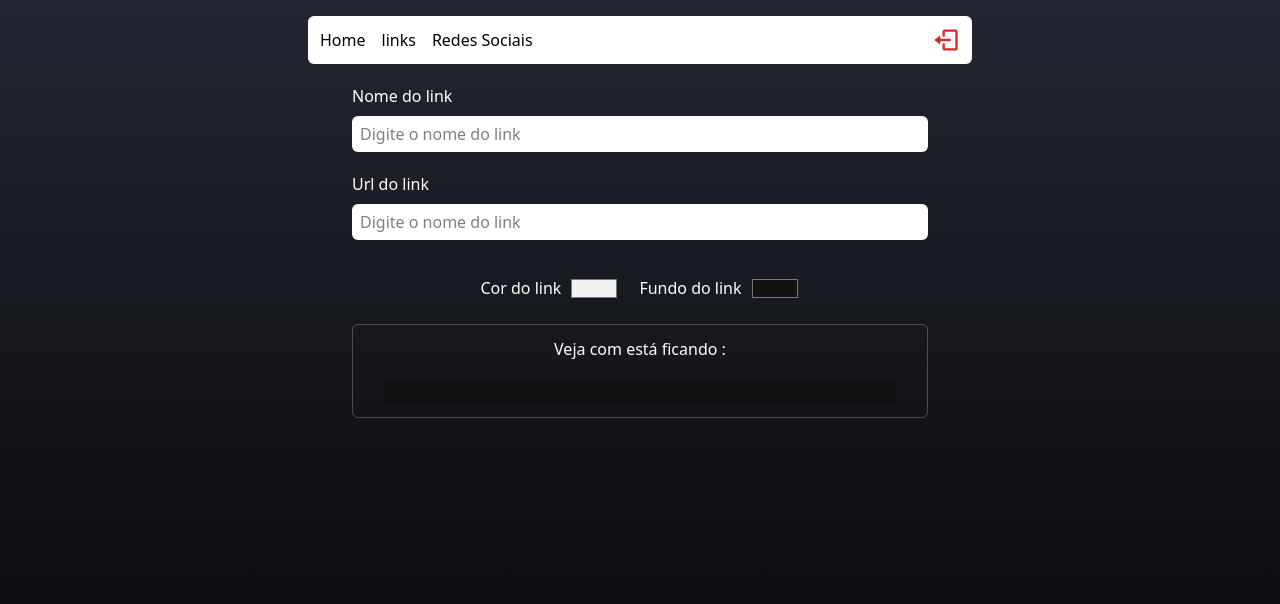
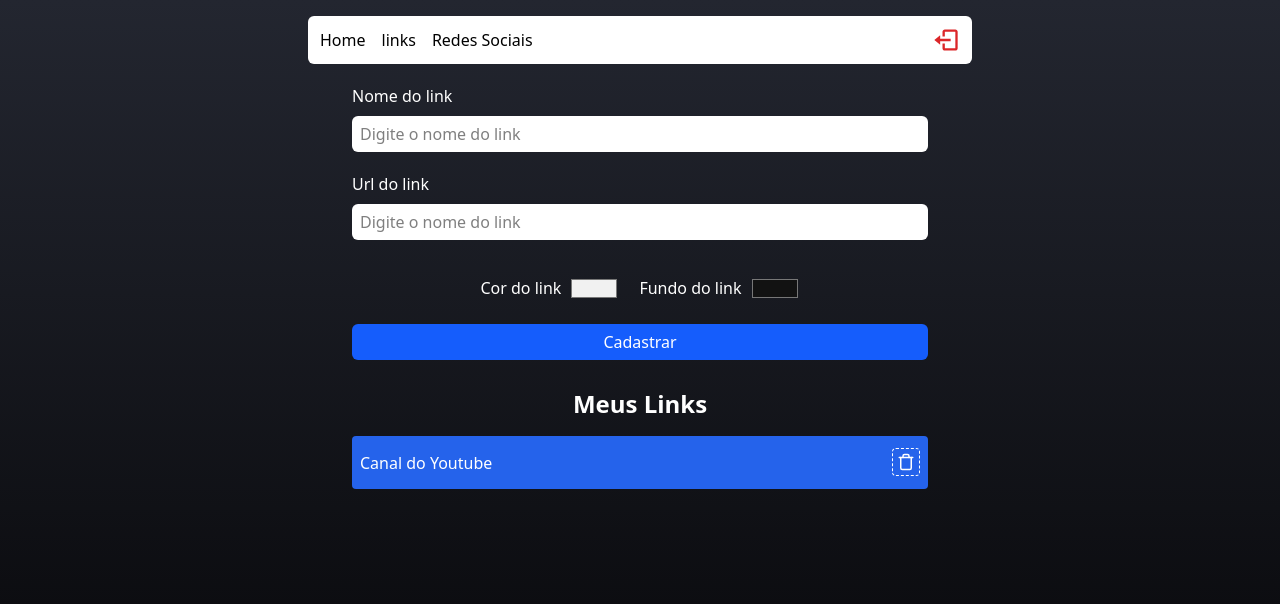
Before and after one commit to marceloAugustoSG/dev-link, a React (Vite) app: page /admin in a window 1280 px wide. Shown: the top 604 px of the page. Built offline with nearby package versions, Linux system fonts and the light colour scheme; no server answers; sample sign-in values are in the browser's storage.

Commit message:
criando preview e meus links

```diff
--- a/src/pages/admin/index.tsx
+++ b/src/pages/admin/index.tsx
@@ -1,6 +1,7 @@
 import { useState } from "react";
 import { Header } from "../../components/Header";
 import Input from "../../components/social/Input";
+import { FiTrash } from "react-icons/fi";
 
 export default function Admin() {
     const [nameInput, setNameInput] = useState("");
@@ -35,6 +36,7 @@
                 </div>
             </section>
 
+            {nameInput !== '' && (
                 <div className="flex items-center justify-start flex-col mb-7 p-1 border-gray-100/25 border rounded-md">
                     <label className="text-white font-medium mt-2 mb-3">Veja com está ficando :</label>
                     <article className="w-11/12 max-w-lg flex flex-col items-center justify-between bg-zinc-900 rounded px-1 py-3"
@@ -42,6 +44,22 @@
                         <p style={{ color: colorInput }} className="md:text-lg text-base">{nameInput}</p>
                     </article>
                 </div>
+            )}
+            <button type="submit" className="mb-7 bg-blue-600 h-9 rounded-md text-white font-medium gap-4 flex justify-center items-center">Cadastrar</button>
         </form>
+
+        <h2 className="font-bold text-white mb-4 text-2xl">Meus Links</h2>
+
+        <article className=" flex items-center justify-between  w-11/12 max-w-xl rounded py-3 px-2 mb-2 select-none"
+            style={{ backgroundColor: "#2563EB", color: "#FFF" }}
+        >
+            <p>Canal do Youtube</p>
+            <div>
+                <button className="border border-dashed p-1 rounded">
+                    <FiTrash size={18} color="#FFF" />
+                </button>
+            </div>
+        </article>
+
     </div>
 }
```
Lines whose indentation alone changed are shown as unchanged.
